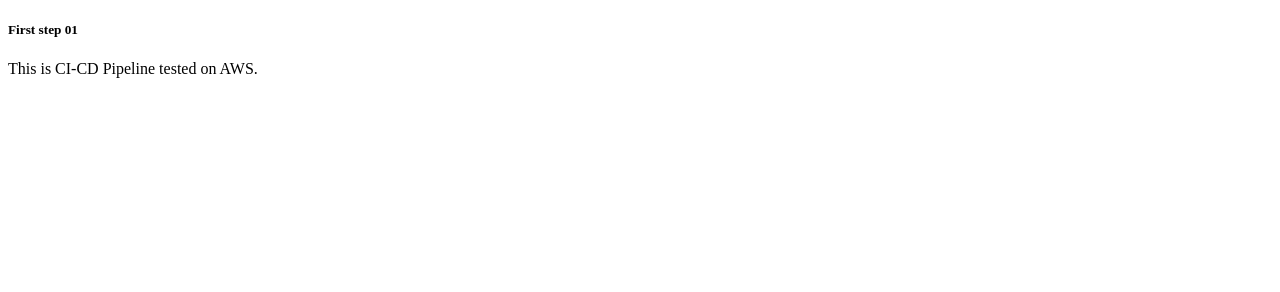
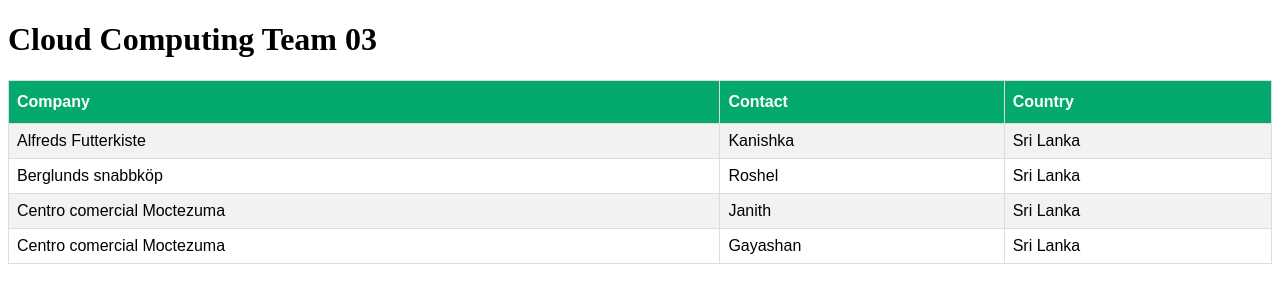
Before and after one commit to ugayashan/cicd, a plain HTML site: page index.html in a window 1280 px wide. Drawn offline with Linux system fonts and the light colour scheme.

Commit message:
Update index.html
add

```diff
--- a/index.html
+++ b/index.html
@@ -1,13 +1,62 @@
 <!DOCTYPE html>
-<html lang="en">
+<html>
 <head>
-    <meta charset="UTF-8">
-    <meta http-equiv="X-UA-Compatible" content="IE=edge">
-    <meta name="viewport" content="width=device-width, initial-scale=1.0">
-    <title>Document</title>
+<style>
+#customers {
+  font-family: Arial, Helvetica, sans-serif;
+  border-collapse: collapse;
+  width: 100%;
+}
+
+#customers td, #customers th {
+  border: 1px solid #ddd;
+  padding: 8px;
+}
+
+#customers tr:nth-child(even){background-color: #f2f2f2;}
+
+#customers tr:hover {background-color: #ddd;}
+
+#customers th {
+  padding-top: 12px;
+  padding-bottom: 12px;
+  text-align: left;
+  background-color: #04AA6D;
+  color: white;
+}
+</style>
 </head>
 <body>
-    <h5>First step 01</h5>
-    This is CI-CD Pipeline tested on AWS.
+
+<h1>Cloud Computing Team 03</h1>
+
+<table id="customers">
+  <tr>
+    <th>Company</th>
+    <th>Contact</th>
+    <th>Country</th>
+  </tr>
+  <tr>
+    <td>Alfreds Futterkiste</td>
+    <td>Kanishka</td>
+    <td>Sri Lanka</td>
+  </tr>
+  <tr>
+    <td>Berglunds snabbköp</td>
+    <td>Roshel</td>
+    <td>Sri Lanka</td>
+  </tr>
+  <tr>
+    <td>Centro comercial Moctezuma</td>
+    <td>Janith</td>
+    <td>Sri Lanka</td>
+  </tr>
+  <tr>
+    <td>Centro comercial Moctezuma</td>
+    <td>Gayashan</td>
+    <td>Sri Lanka</td>
+  </tr>
+</table>
+
 </body>
 </html>
```
